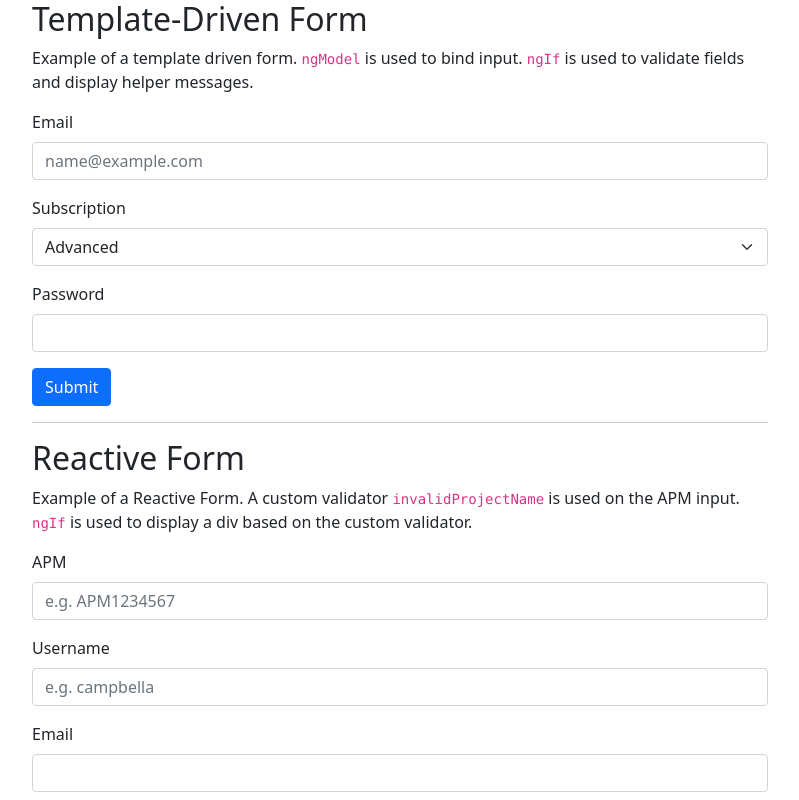
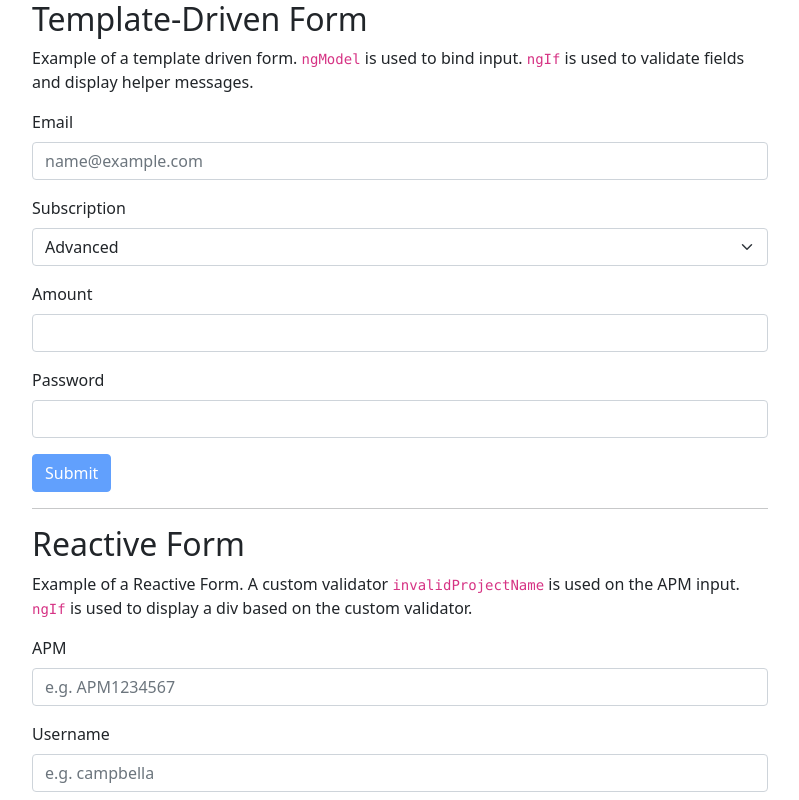
Before and after one commit to austin2153/ac-forms, an Angular app: page / in a window 1280 px wide. Shown: the top 800 px of the page, without its empty margins (50-849 px from the left). Built offline with nearby package versions, Linux system fonts and the light colour scheme.

Commit message:
reative forms update

```diff
--- a/src/app/app.component.html
+++ b/src/app/app.component.html
@@ -56,6 +56,19 @@
             </option>
           </select>
         </div>
+        <!-- amount, pattern match (not 0)-->
+        <div class="mb-3">
+          <label for="amount" class="form-label">Amount</label>
+          <input
+            type="number"
+            name="amount"
+            id="amount"
+            ngModel
+            #amount="ngModel"
+            class="form-control"
+            required
+            pattern="^[1-9]+[0-9]*$">
+        </div>
         <div class="mb-3">
           <!-- a password field (should not be empty) -->
           <!-- local reference #password, binded to ngModel (two-way) to get access to the input  -->
@@ -73,7 +86,12 @@
         </div>
         <!-- show paragraph if form is invalid && touched using ngIf -->
         <p *ngIf="!tdForm.valid && tdForm.touched">The form is invalid</p>
-        <button class="btn btn-primary" type="submit">Submit</button>
+        <button
+          class="btn btn-primary"
+          type="submit"
+          [disabled]="!tdForm.valid"
+          >Submit
+        </button>
       </form>
       <hr>
       <div class="mb-3">
--- a/src/app/app.component.ts
+++ b/src/app/app.component.ts
@@ -17,7 +17,12 @@ export class AppComponent implements OnInit{
 
   // print tdForm values to console
   onSubmit() {
-    console.log(this.tdForm.value);
+    const value = this.tdForm.value;
+    console.log(value);
+    console.log(value.email);
+    console.log(value.subscription);
+    console.log(value.password);
+    console.log(value.amount);
   }
 
   // CustomValidators.usernameValidation
```
